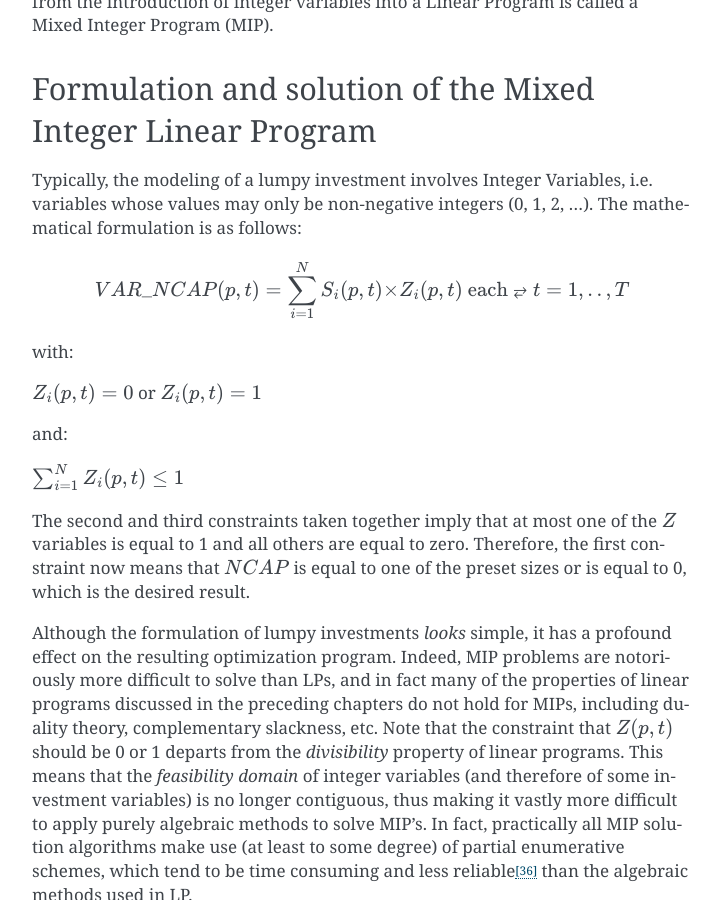
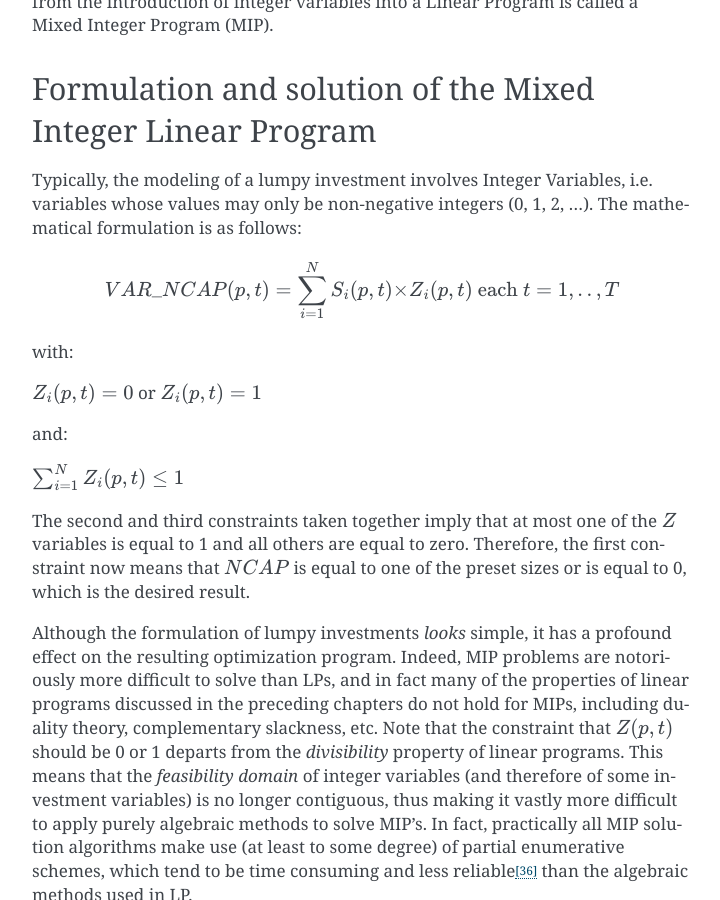
Before and after one commit to experimentarium/times, a Sphinx documentation site: the page built from docs/part-1/10-lumpy-investment.md, in a window 1280 px wide and 900 px high, scrolled down 1159 px. Shown: the whole window, without its empty margins (388-1108 px from the left). Built offline with Sphinx 7.4.7, drawn with Linux system fonts in a browser that asks for light colours.

```diff
--- a/docs/part-1/10-lumpy-investment.md
+++ b/docs/part-1/10-lumpy-investment.md
@@ -16,7 +16,7 @@ Imposing such a constraint on an investment is unfortunately impossible to formu
 
 Typically, the modeling of a lumpy investment involves Integer Variables, i.e. variables whose values may only be non-negative integers (0, 1, 2, ...). The mathematical formulation is as follows:
 
-$$VAR\_NCAP(p,t) = \sum_{i = 1}^{N}{S_{i}(p,t) \times}Z_{i}(p,t) \text{ each} ⥂ t = 1,..,T$$
+$$VAR\_NCAP(p,t) = \sum_{i = 1}^{N}{S_{i}(p,t) \times}Z_{i}(p,t) \text{ each }  t = 1,..,T$$
 
 with:
 
```
